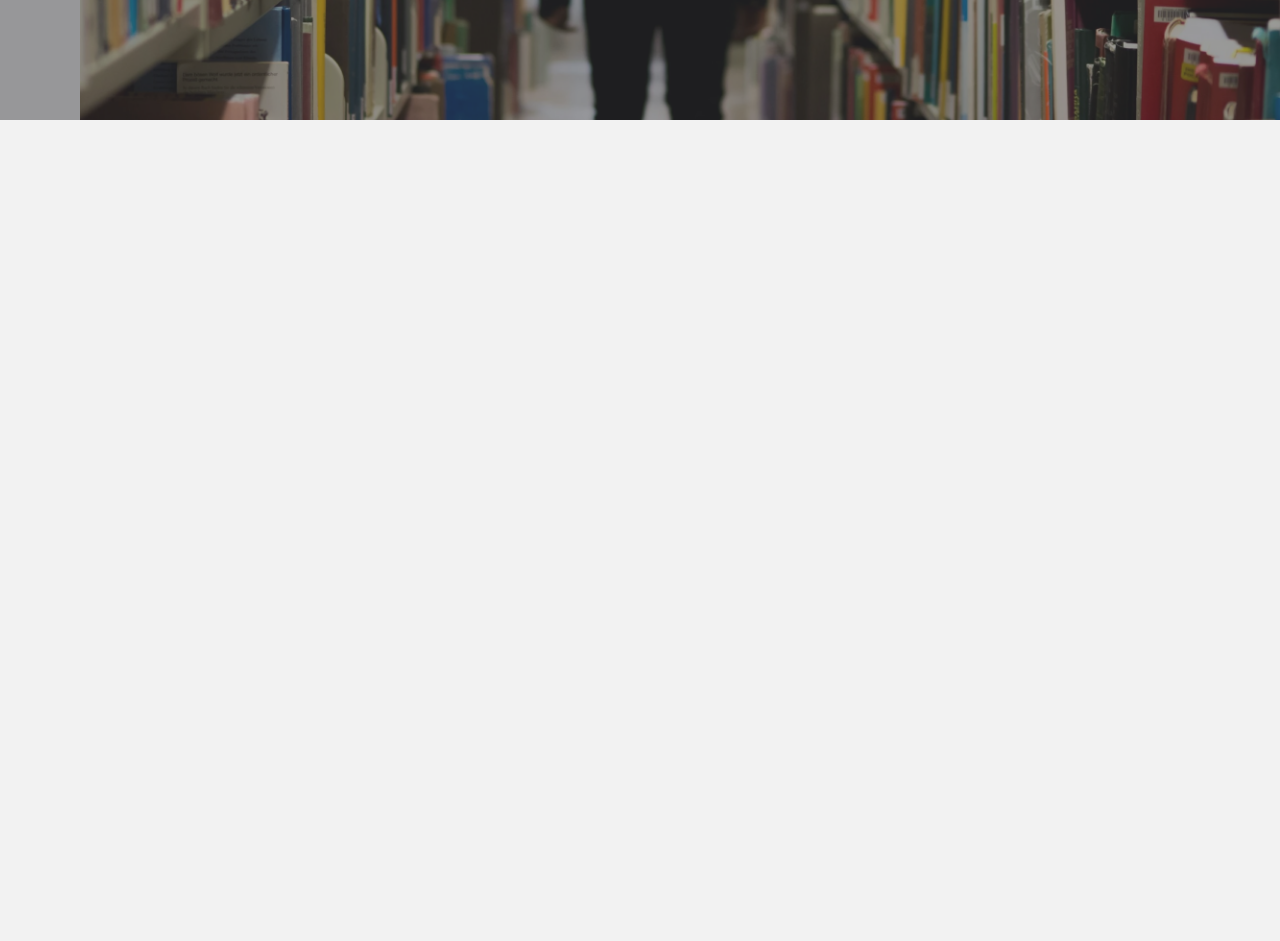
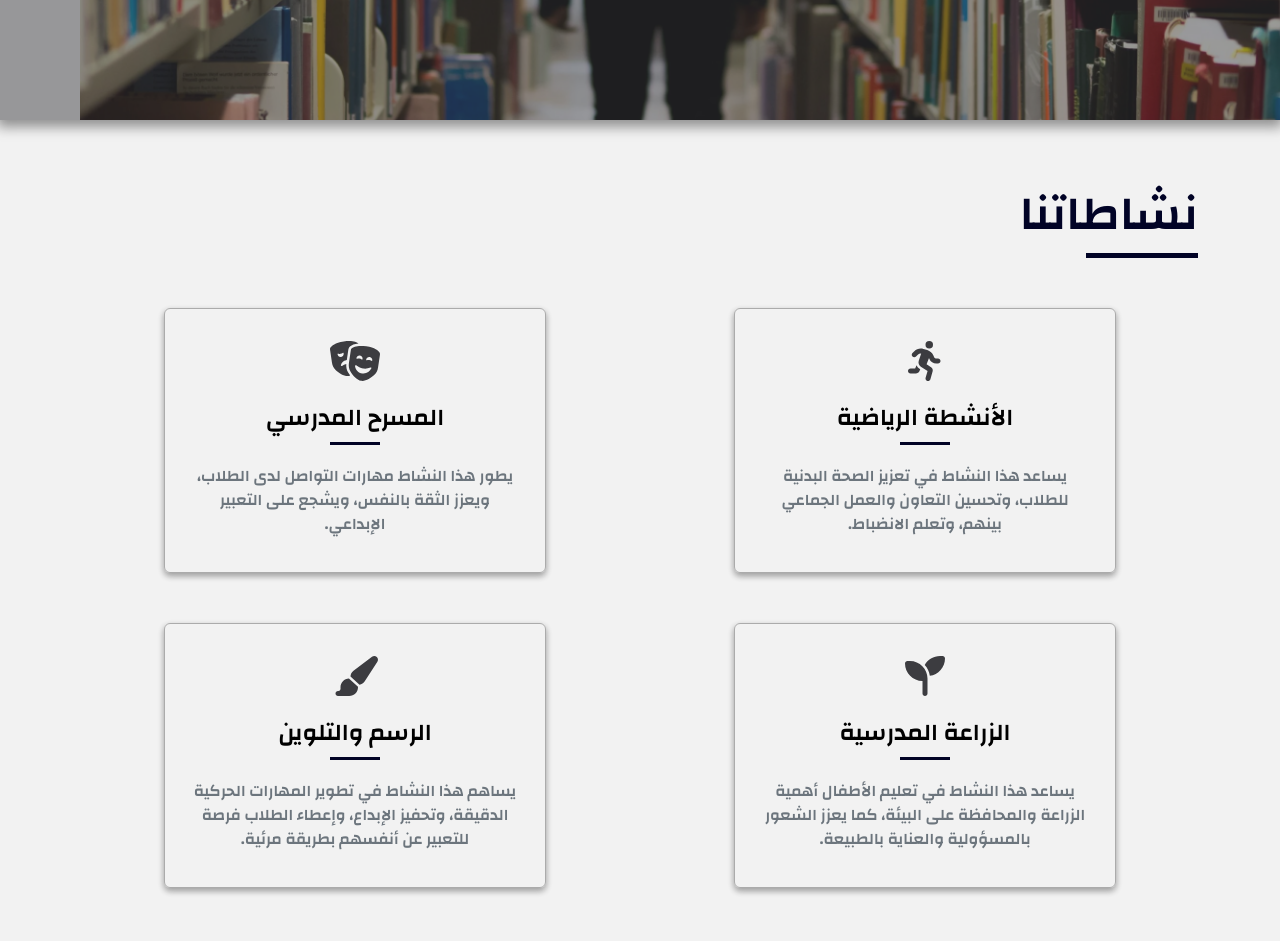
Before and after one commit to AbdulrahmanS254/School-Site, a website built with webpack: page src/index.html in a window 1280 px wide. Shown: the part 680-1621 px from the top of the page. Built offline with nearby package versions, Linux system fonts and the light colour scheme.

Commit message:
activities section done

```diff
--- a/src/assets/sass/_mixins.scss
+++ b/src/assets/sass/_mixins.scss
@@ -1,12 +1,12 @@
 @mixin global-btn() {
     background-color: $primary-color;
-            color: $color-neutral-dark;
+            color: $dark-neutral;
             font-size: 1.2rem;
             font-weight: 600;
             transition: all 0.4s;
             border-radius: 0;
             &:hover {
-                color: $color-neutral-dark;
+                color: $dark-neutral;
                 background-color: $primary-darkened !important;
             }
 }
--- a/src/assets/sass/_variables.scss
+++ b/src/assets/sass/_variables.scss
@@ -5,8 +5,9 @@ $secondary-bg: #F2EC99;
 $primary-color: #EAF205;
 $primary-darkened: #ecde12;
 
-$color-neutral-dark: #3C3C40;
-$color-secondary: #737373;
+$dark-neutral: #3C3C40;
+$dark-secondary: #737373;
+$light-dark: #ababab;
 
-$color-primary: #99AFF2;
+$color-primary: #010326;
 $color-accent: #A3BF78;
--- a/src/assets/sass/global.scss
+++ b/src/assets/sass/global.scss
@@ -20,7 +20,7 @@ a:focus {
 body {
     font-family: "changa", "Franklin Gothic Medium", "Arial Narrow", Arial, sans-serif;
     background-color: $body-bg;
-    color: $color-neutral-dark;
+    color: $dark-neutral;
 }
 
 .custom-btn {
--- a/src/assets/sass/style.scss
+++ b/src/assets/sass/style.scss
@@ -6,7 +6,9 @@
 header {
     .navbar {
         background-color: rgba(#fff, 0.5);
-        transition: background-color 0.3s ease, box-shadow 0.3s ease;
+        transition:
+            background-color 0.3s ease,
+            box-shadow 0.3s ease;
         padding: 0;
         &.scrolled {
             background-color: #f4f4f4;
@@ -26,7 +28,7 @@ header {
 
         .navbar-toggler {
             background-color: $primary-color;
-            color: $color-neutral-dark;
+            color: $dark-neutral;
             border: none;
             width: 40px;
             height: 40px;
@@ -42,14 +44,14 @@ header {
             font-weight: 500;
             padding: 5px 15px;
             margin: 10px 20px;
-            color: $color-secondary;
+            color: $dark-secondary;
             transition: all 0.5s;
             position: relative;
             &::after {
                 content: "";
                 width: 100%;
                 height: 3px;
-                background-color: $color-neutral-dark;
+                background-color: $dark-neutral;
                 position: absolute;
                 bottom: 0;
                 right: 0;
@@ -57,7 +59,7 @@ header {
                 transform: scaleX(0);
             }
             &.active {
-                color: $color-neutral-dark;
+                color: $dark-neutral;
                 &::after {
                     transform: scaleX(1);
                 }
@@ -65,15 +67,17 @@ header {
             &:hover {
                 &::after {
                     transform: scaleX(1);
-                    background-color: $color-secondary;
+                    background-color: $dark-secondary;
                 }
             }
         }
-
     }
 
+
+
     section.carousel-top {
-        .row>* {
+        box-shadow: 0px 4px 12px 3px rgba(0,0,0,0.41);
+        .row > * {
             padding: 0 !important;
         }
         .carousel {
@@ -95,7 +99,7 @@ header {
                 align-items: center;
                 justify-content: center;
                 flex-direction: column;
-                background-color: rgba($color-neutral-dark, 0.5);
+                background-color: rgba($dark-neutral, 0.5);
                 padding: 0px 120px;
                 h1 {
                     font-weight: 500;
@@ -114,6 +118,68 @@ header {
     }
 }
 
+section {
+    padding: 50px 0;
+    position: relative;
+    .section-heading {
+        font-size: 3rem;
+        line-height: normal;
+        color: $color-primary;
+        position: relative;
+        margin-bottom: 50px;
+        &::after {
+            content: '';
+            width: 10%;
+            height: 5px;
+            background-color: $color-primary;
+            position: absolute;
+            bottom: 0;
+            right: 0;
+        }
+    }
+
+
+    &.activities {
+
+        .col-md-6 {
+            display: flex;
+            align-items: center;
+            justify-content: center;
+        }
+        .card {
+            width: 70%;
+            background-color: transparent;
+            border: 1px solid $light-dark;
+            padding: 15px 10px 20px;
+            margin-bottom: 50px;
+            text-align: center;
+            box-shadow: rgba(0, 0, 0, 0.16) 0px 3px 6px, rgba(0, 0, 0, 0.23) 0px 3px 6px;
+            color: #000;
+            .card-icon {
+                color: $dark-neutral !important;
+            }
+
+            &-title {
+                font-size: 1.5rem;
+                line-height: normal;
+                font-weight: 500;
+                position: relative;
+                &::after {
+                    content: '';
+                    width: 15%;
+                    height: 3px;
+                    background-color: $color-primary;
+                    position: absolute;
+                    bottom: -5px;
+                    right: calc(50% - 15%/2);
+                }
+            }
+            &-text {
+                font-weight: 500;
+            }
+        }
+    }
+}
 
 
 /*============== Media Queries ==============*/
@@ -133,12 +199,15 @@ header {
 @media (max-width: 1000px) {
     header {
         .navbar {
-            .navbar-nav, .sign-button {
+            .navbar-nav,
+            .sign-button {
                 text-align: center;
                 padding-bottom: 15px;
             }
         }
     }
+}
+@media (max-width: 992px) {
 }
 
 @media (max-width: 768px) {
@@ -152,3 +221,6 @@ header {
         }
     }
 }
+
+@media (max-width: 576px) {
+}
--- a/src/index.html
+++ b/src/index.html
@@ -29,7 +29,7 @@
                             <a class="nav-link active" aria-current="page" href="#">الرئيسية</a>
                         </li>
                         <li class="nav-item">
-                            <a class="nav-link" href="#">نشاطاتنا</a>
+                            <a class="nav-link" href="#activities">نشاطاتنا</a>
                         </li>
                         <li class="nav-item">
                             <a class="nav-link" href="#">طلابُنا</a>
@@ -49,7 +49,7 @@
             </div>
         </nav>
 
-        <section class="carousel-top">
+        <section class="carousel-top p-0">
             <div class="container-fluid">
                 <div class="row">
                     <div class="carousel slide" id="header-carousel" data-bs-ride="carousel">
@@ -86,13 +86,13 @@
                             </div>
 
                         </div>
-                        <button class="carousel-control-next carousel-arrow" type="button" data-bs-target="#header-carousel"
-                            data-bs-slide="next">
+                        <button class="carousel-control-next carousel-arrow" type="button"
+                            data-bs-target="#header-carousel" data-bs-slide="next">
                             <span class="carousel-control-next-icon" aria-hidden="true"></span>
                             <span class="visually-hidden">Previous</span>
                         </button>
-                        <button class="carousel-control-prev carousel-arrow" type="button" data-bs-target="#header-carousel"
-                            data-bs-slide="prev">
+                        <button class="carousel-control-prev carousel-arrow" type="button"
+                            data-bs-target="#header-carousel" data-bs-slide="prev">
                             <span class="carousel-control-prev-icon" aria-hidden="true"></span>
                             <span class="visually-hidden">Next</span>
                         </button>
@@ -102,6 +102,79 @@
         </section>
     </header>
 
+    <main>
+        <section class="activities" id="activities">
+            <div class="container">
+                <h2 class="section-heading">نشاطاتنا</h2>
+                <div class="row">
+                    <div class="col-md-6">
+                        <div class="card">
+                            <div class="card-body">
+                                <h1 class="card-icon">
+                                    <i class="fa-solid fa-person-running"></i>
+                                </h1>
+                                <div class="card-title mb-4">
+                                    الأنشطة الرياضية
+                                </div>
+                                <p class="card-text text-secondary">
+                                    يساعد هذا النشاط في تعزيز الصحة البدنية للطلاب، وتحسين التعاون
+                                    والعمل الجماعي بينهم، وتعلم الانضباط.
+                                </p>
+                            </div>
+                        </div>
+                    </div>
+                    <div class="col-md-6">
+                        <div class="card">
+                            <div class="card-body">
+                                <h1 class="card-icon">
+                                    <i class="fa-solid fa-masks-theater"></i>
+                                </h1>
+                                <div class="card-title mb-4">
+                                    المسرح المدرسي
+                                </div>
+                                <p class="card-text text-secondary">
+                                    يطور هذا النشاط مهارات التواصل لدى الطلاب، ويعزز الثقة بالنفس، ويشجع على التعبير
+                                    الإبداعي.
+                                </p>
+                            </div>
+                        </div>
+                    </div>
+                    <div class="col-md-6">
+                        <div class="card">
+                            <div class="card-body">
+                                <h1 class="card-icon">
+                                    <i class="fa-solid fa-seedling"></i>
+                                </h1>
+                                <div class="card-title mb-4">
+                                    الزراعة المدرسية
+                                </div>
+                                <p class="card-text text-secondary">
+                                    يساعد هذا النشاط في تعليم الأطفال أهمية الزراعة والمحافظة على البيئة، كما يعزز
+                                    الشعور بالمسؤولية والعناية بالطبيعة.
+                                </p>
+                            </div>
+                        </div>
+                    </div>
+                    <div class="col-md-6">
+                        <div class="card">
+                            <div class="card-body">
+                                <h1 class="card-icon">
+                                    <i class="fa-solid fa-paintbrush"></i>
+                                </h1>
+                                <div class="card-title mb-4">
+                                    الرسم والتلوين
+                                </div>
+                                <p class="card-text text-secondary">
+                                    يساهم هذا النشاط في تطوير المهارات الحركية الدقيقة، وتحفيز الإبداع، وإعطاء الطلاب
+                                    فرصة للتعبير عن أنفسهم بطريقة مرئية.
+                                </p>
+                            </div>
+                        </div>
+                    </div>
+                </div>
+            </div>
+        </section>
+    </main>
     <section style="height: 1800px;"></section>
 </body>
 
--- a/src/index.js
+++ b/src/index.js
@@ -5,7 +5,7 @@ import "./assets/sass/style.scss";
 // Changing the navbar background when scrolling
 const navbar = document.getElementById("navbar");
 window.addEventListener("scroll", () => {
-    if (window.scrollY > 50) {
+    if (window.scrollY > 300) {
         navbar.classList.add("scrolled");
     } else {
         navbar.classList.remove("scrolled");
```
